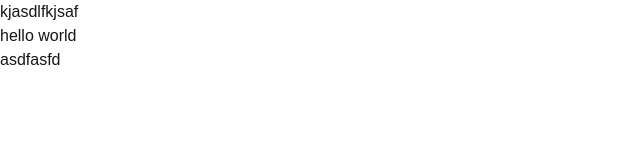
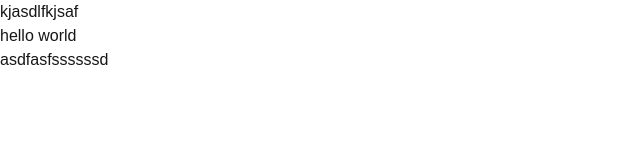
Before and after one commit to darkkphoenyx/thedeepesh, a Next.js app: page / in a window 1280 px wide. Shown: the top 160 px of the page, without its empty margins (0-640 px from the left). Built offline with nearby package versions, Linux system fonts and the light colour scheme.

Commit message:
lint-staged files

```diff
--- a/app/page.tsx
+++ b/app/page.tsx
@@ -7,7 +7,7 @@ const page = () => {
         <div>
           <div>hello world</div>
         </div>
-        asdfasfd
+        asdfasfssssssd
       </div>
     </div>
   );
```
Also changed, not shown: 1 other file (tests, documents, lock files or other folders).
